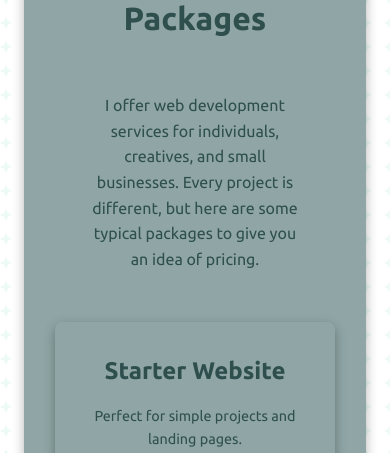
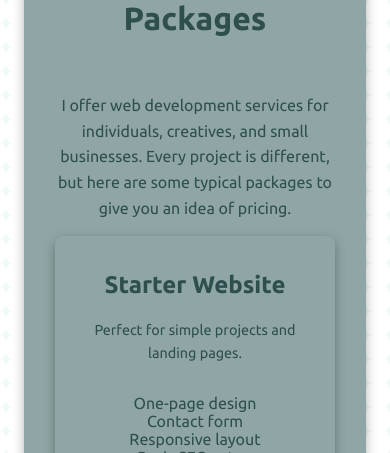
Before and after one commit to sdg877/react_portfolio, a React (Create React App) app: page /packages in a window 390 px wide. Shown: the part 391-844 px from the top of the page. Built offline with nearby package versions, Linux system fonts and the light colour scheme; no server answers.

Commit message:
Update to font colour in dark mode.

```diff
--- a/src/Styles/AboutPackages.css
+++ b/src/Styles/AboutPackages.css
@@ -109,5 +109,8 @@ body.dark .info-card {
 @media (max-width: 480px) {
 .about-p {
   font-size: 16px !important;
+  margin-left: 15px;
+  margin-right: 15px;
+  margin-bottom: 15px;
 }
 }
```
